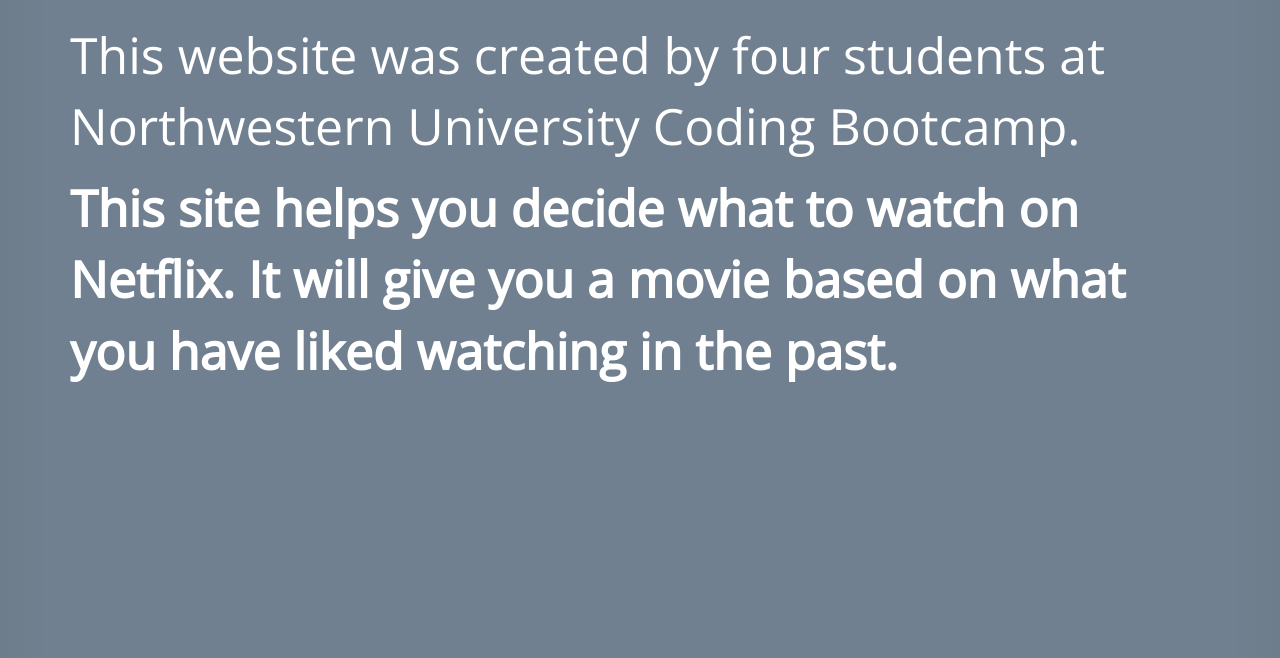
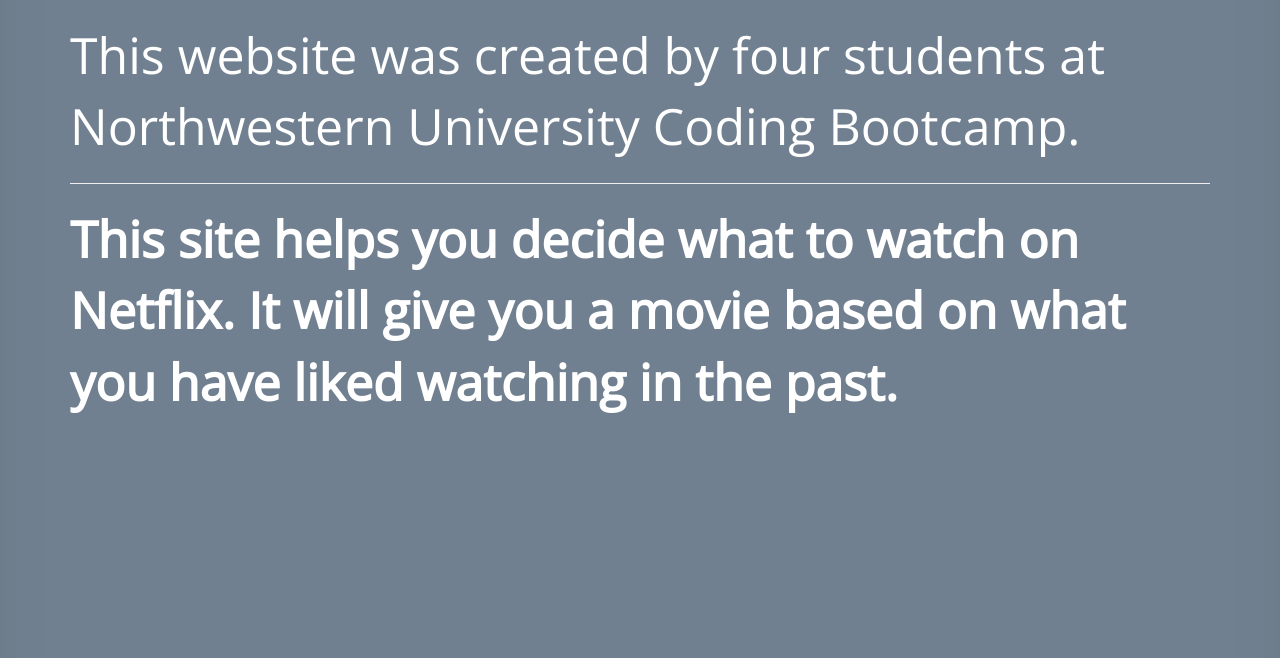
Before and after one commit to ahang/project_ares, a PHP site: page /about.html in a window 1280 px wide; the page is wider, and only the part inside the window is pictured. Shown: the part 50-708 px from the top of that part. Run offline with PHP 8.4, Linux system fonts and the light colour scheme.

Commit message:
edited about page

```diff
--- a/about.html
+++ b/about.html
@@ -23,7 +23,7 @@
 						<span class="icon-bar"></span>
 						<span class="icon-bar"></span>
 					</button>
-            <a class="navbar-brand" href="#">PROJECT ARES</a>
+					<a class="navbar-brand" href="index.html">PROJECT ARES</a>
 				</div>
 				<!-- Collect the nav links for toggling -->
 				<div class="collapse navbar-collapse" id="navbar-collapse">
@@ -49,11 +49,13 @@
 	</div>
 		<div class="row">
 			<div class="container login-container">
-    <div class="introText">
-        <p class="light">This website was created by four students at Northwestern University Coding Bootcamp.</p> <p class="heavy">This site helps you decide what to watch on Netflix. It will give you a movie based on what you have liked watching in the past.</p>
-
+				<div class="aboutText">
+					<p class="light">This website was created by four students at Northwestern University Coding Bootcamp.</p>
+					<hr>
+					<p class="heavy">This site helps you decide what to watch on Netflix. It will give you a movie based on what you have liked watching in the past.</p>
 				</div>
-
+			</div>
+		</div>
 	</body>
 	<footer class="footer">
   		<div class="container">
@@ -61,4 +63,5 @@
     	</div>
   	</footer>
 
+
 </html>
--- a/assets/css/style.css
+++ b/assets/css/style.css
@@ -36,11 +36,14 @@
 
 a {
 	color: white;
-	text-decoration: none}
+	text-decoration: none
+}
 
 a:hover {
 	color: white;
-	text-decoration: none}
+	text-decoration: none;
+	background-color: tomato;
+}
 
 .logo {
 	color: white;
@@ -61,6 +64,11 @@
 }
 p.heavy {
 	font-weight: 900;
+}
+
+h1 {
+	text-align: center;
+	color:tomato;
 }
 
 .introText {
@@ -150,9 +158,12 @@
 	width: 65px;
 	height: 20px;
 }
-h1 {
-	text-align: center;
-	color:tomato;
+
+
+.aboutText {
+	color: white;
+	font-size: 50px;
+	margin: auto 0px;
 }
 
 /*@media (min-width: 768px)
```
Lines whose indentation alone changed are shown as unchanged.
